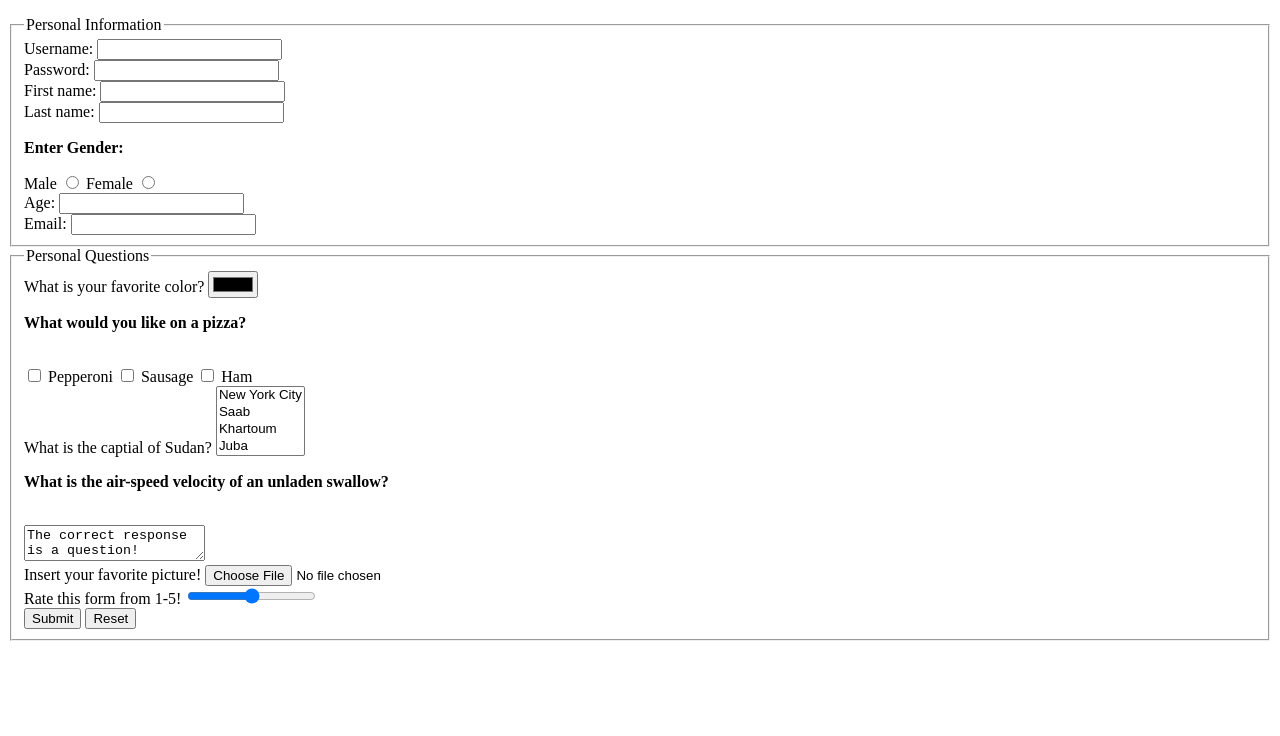
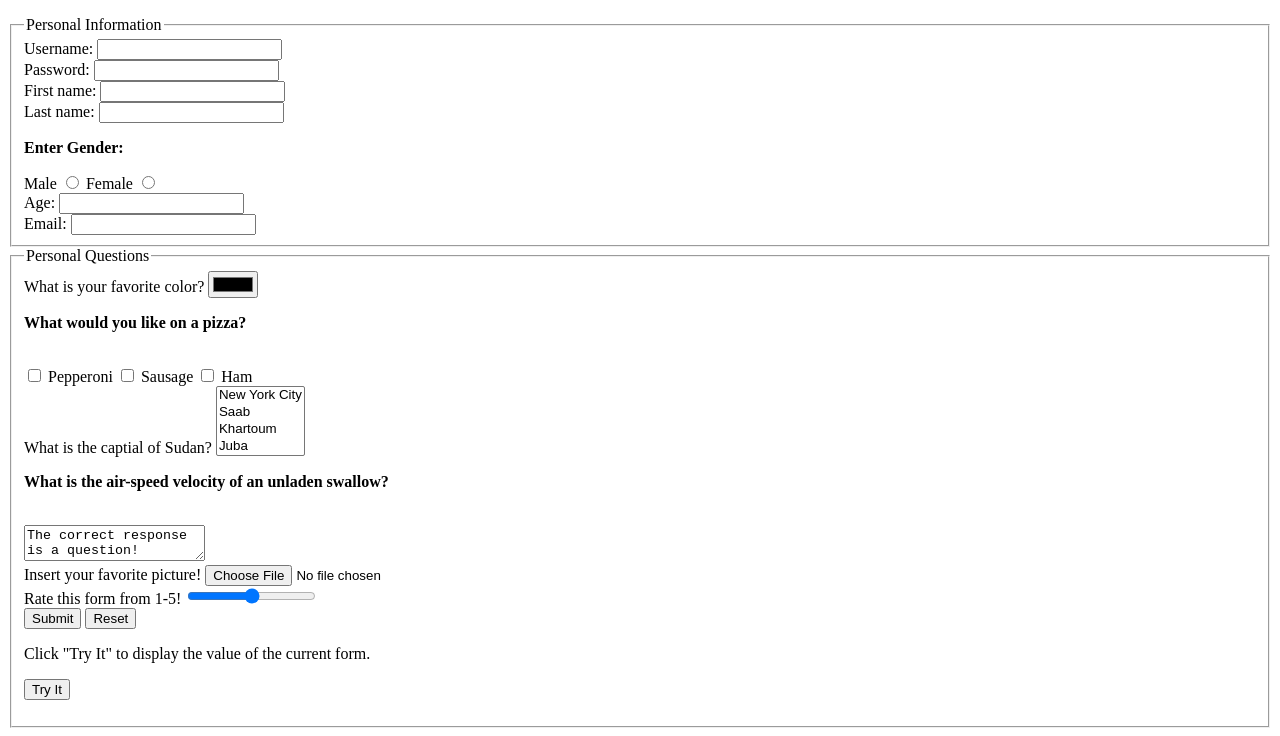
Before and after one commit to OliviaThrasher/FirstAssignment, a plain HTML site: page asn6/index.html in a window 1280 px wide. Shown: the part 105-841 px from the top of the page. Before the commit the page ends 800 px from the top, so only its background shows below. Drawn offline with Linux system fonts and the light colour scheme.

Commit message:
Assignment 7 – Added JavaScript

```diff
--- a/asn6/index.html
+++ b/asn6/index.html
@@ -5,10 +5,11 @@
     <meta name="viewport" content="width=device-width, initial-scale=1.0">
     <title>Assignment6</title>
 </head>
+<script src="script.js"></script>
 <body>
     <h1>Form Assignment</h1>
     <h3>Please Complete The Following</h3>
-    <form>
+    <form id="myForm">
         <fieldset>
             <legend>Personal Information</legend>
             <label for="username">Username:</label>
@@ -55,6 +56,10 @@
             <input type="range" id="Q5" name="Q5" min="1" max="5"> <br>
             <input type="submit" value="Submit">
             <input type="reset" value="Reset">
+            <p>Click "Try It" to display the value of the current form.</p>
+            <button type="button" onclick="myFunction()">Try It</button>
+            <h3 id="dataHeader" style="display:none">User Data Entered: </h3>
+            <p id="output"</p>
         </fieldset>
     </form>
 </body>
--- /dev/null
+++ b/asn6/script.js
@@ -0,0 +1,15 @@
+function myFunction() {
+  var x = document.getElementById("myForm");
+  var text = "";
+  var i;
+  for (i = 0; i < x.length ;i++) {
+    if (x.elements[i].value) {
+      text += x.elements[i].value + "<br>";
+    }
+  }
+  if (text) {document.getElementById("dataHeader").style.display = "block";
+    document.getElementById("output").innerHTML = text;}
+  else {
+    document.getElementById("dataHeader").style.display = "none";
+    document.getElementById("output").innerHTML = "";}
+  }
```
